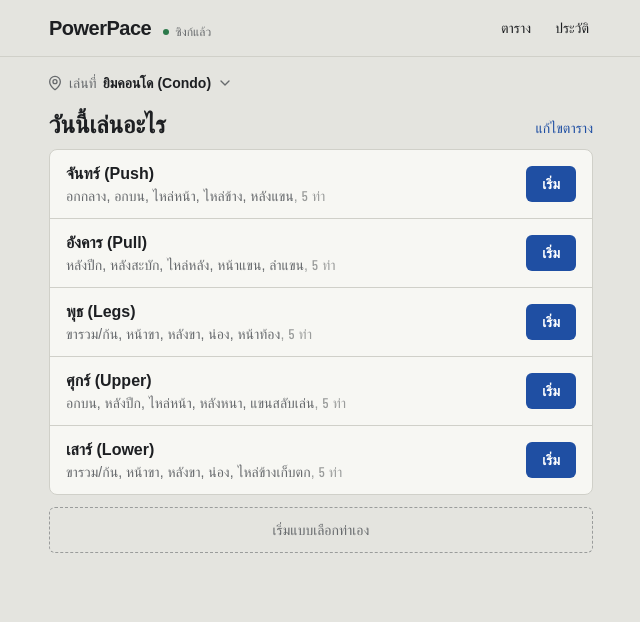
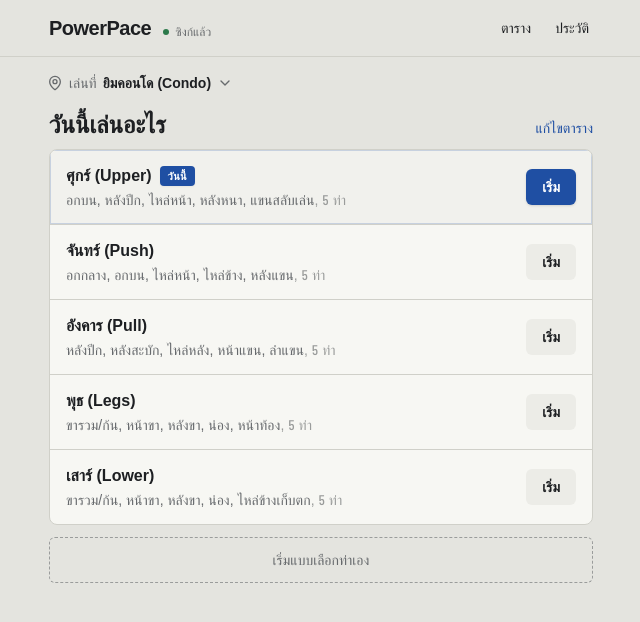
Before and after one commit to teerapatFluke/power-pace, a Next.js app: page / in a window 1280 px wide. Shown: the top 622 px of the page, without its empty margins (319-959 px from the left). Built offline with nearby package versions, Linux system fonts and the light colour scheme; no server answers; the database is empty; a web font is replaced by a local one.

Commit message:
feat: prioritize current day routine to the very top with today badge

```diff
--- a/src/app/page.tsx
+++ b/src/app/page.tsx
@@ -591,6 +591,33 @@
   const openExerciseId =
     expandedExerciseId === undefined ? autoExpandedId : expandedExerciseId;
 
+  // Helper to check if routine matches current day of the week
+  const isTodayRoutine = (routine: RoutinePreset) => {
+    const todayIndex = new Date().getDay(); // 0: Sun, 1: Mon, 2: Tue, 3: Wed, 4: Thu, 5: Fri, 6: Sat
+    const dayKeywords: Record<number, string[]> = {
+      0: ['อาทิตย์', 'sunday', 'sun'],
+      1: ['จันทร์', 'monday', 'mon'],
+      2: ['อังคาร', 'tuesday', 'tue'],
+      3: ['พุธ', 'wednesday', 'wed'],
+      4: ['พฤหัส', 'พฤหัสบดี', 'thursday', 'thu'],
+      5: ['ศุกร์', 'friday', 'fri'],
+      6: ['เสาร์', 'saturday', 'sat'],
+    };
+
+    const targets = dayKeywords[todayIndex] || [];
+    const text = `${routine.day} ${routine.name} ${routine.id}`.toLowerCase();
+    return targets.some((k) => text.includes(k));
+  };
+
+  // Sort routines so today's routine always appears at the very top!
+  const sortedRoutines = [...routines].sort((a, b) => {
+    const aIsToday = isTodayRoutine(a);
+    const bIsToday = isTodayRoutine(b);
+    if (aIsToday && !bIsToday) return -1;
+    if (!aIsToday && bIsToday) return 1;
+    return 0;
+  });
+
   return (
     <main className="min-h-screen bg-concrete text-ink pb-32">
       {/* App bar */}
@@ -696,12 +723,27 @@
               </button>
             </div>
 
-            <ul className="bg-paper rounded-lg border border-rule divide-y divide-rule">
-              {routines.map((routine) => (
-                <li key={routine.id} className="flex items-center gap-3 px-4 py-3">
+            <ul className="bg-paper rounded-lg border border-rule divide-y divide-rule overflow-hidden">
+              {sortedRoutines.map((routine) => {
+                const isToday = isTodayRoutine(routine);
+
+                return (
+                  <li
+                    key={routine.id}
+                    className={`flex items-center gap-3 px-4 py-3.5 transition-colors ${
+                      isToday ? 'bg-well/50 ring-1 ring-inset ring-plate-blue/20' : ''
+                    }`}
+                  >
                     <div className="flex-1 min-w-0">
-                    <div className="font-semibold text-ink">{routine.name}</div>
-                    <div className="text-sm text-mute truncate">
+                      <div className="flex items-center gap-2 flex-wrap">
+                        <span className="font-semibold text-ink text-base">{routine.name}</span>
+                        {isToday && (
+                          <span className="px-2 py-0.5 rounded text-[11px] font-bold bg-plate-blue text-white tracking-wide shadow-xs">
+                            วันนี้
+                          </span>
+                        )}
+                      </div>
+                      <div className="text-sm text-mute truncate mt-0.5">
                         {routine.focus}
                         <span className="text-faint">
                           {', '}
@@ -712,12 +754,17 @@
                     <button
                       type="button"
                       onClick={() => handleStartRoutine(routine)}
-                    className="shrink-0 px-4 py-2 rounded-md bg-plate-blue hover:bg-plate-blue-dark text-white text-sm font-semibold transition-colors"
+                      className={`shrink-0 px-4 py-2 rounded-md font-semibold text-sm transition-all ${
+                        isToday
+                          ? 'bg-plate-blue hover:bg-plate-blue-dark text-white shadow-sm'
+                          : 'bg-well hover:bg-rule/70 text-ink'
+                      }`}
                     >
                       เริ่ม
                     </button>
                   </li>
-              ))}
+                );
+              })}
             </ul>
 
             <button
```
Lines whose indentation alone changed are shown as unchanged.
